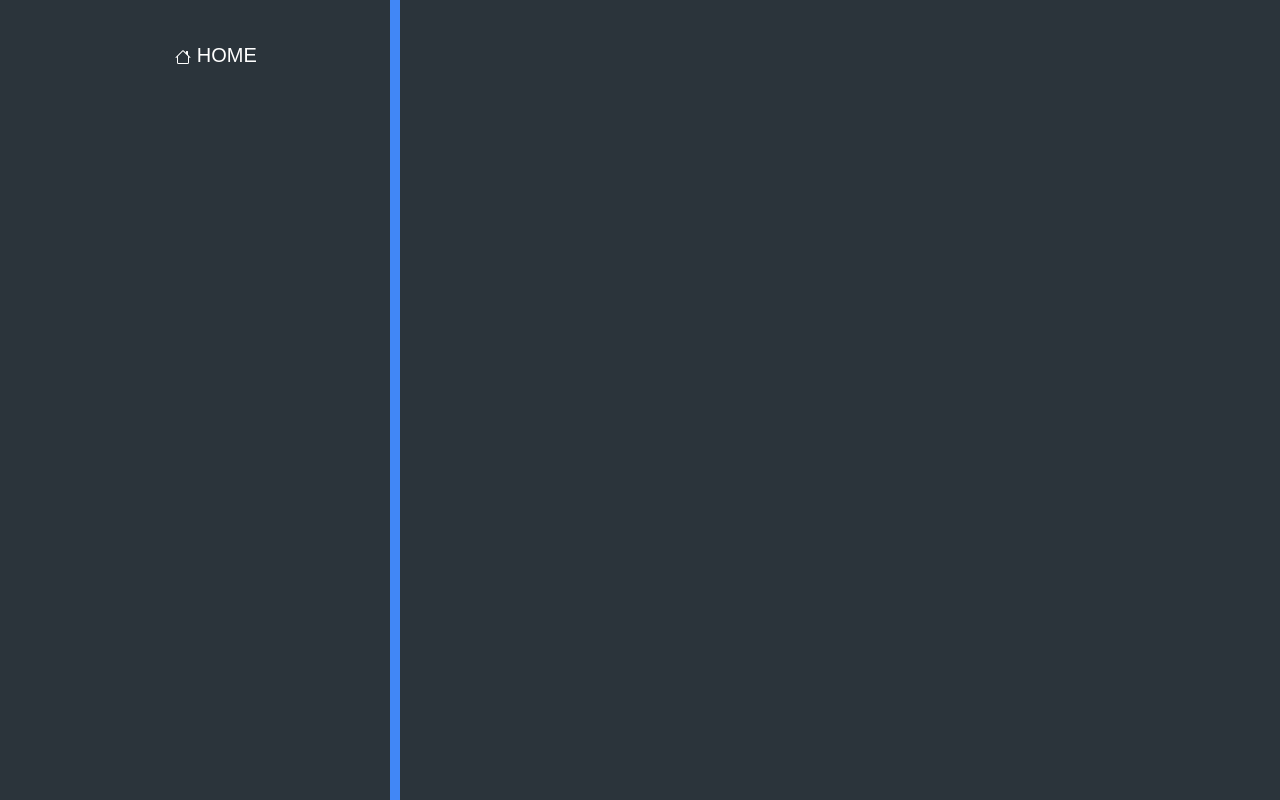
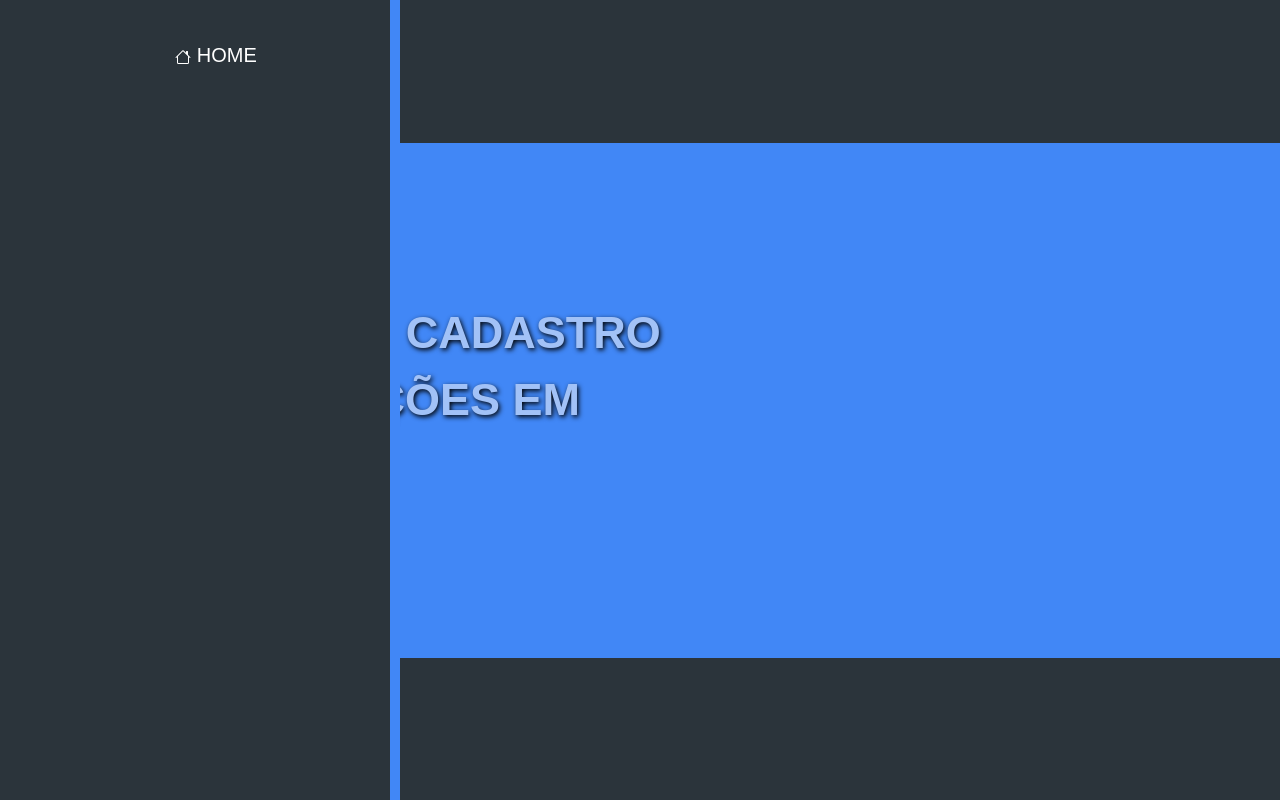
Before and after one commit to cniescola/quinta1300, a PHP site: page / in a window 1280 px wide. Run offline with PHP 8.4, Linux system fonts and the light colour scheme.

Commit message:
commit para fazr em casa

```diff
--- a/dev_plugin/index.html
+++ b/dev_plugin/index.html
@@ -20,10 +20,19 @@
             </li>
         </ul>
     </nav>
+
     </header>
+
     <main>
+      <div id="fundo">
+          <div id="textdivfundo">
+              SISTEMA DE CADASTRO <br>
+              DE ALTERAÇÕES EM <br>
+              MASSA
+          </div>
+      </div>
+    </main>
 
-    </main>
     <footer></footer>
 
     <script src="https://cdn.jsdelivr.net/npm/bootstrap@5.3.3/dist/js/bootstrap.bundle.min.js" integrity="sha384-YvpcrYf0tY3lHB60NNkmXc5s9fDVZLESaAA55NDzOxhy9GkcIdslK1eN7N6jIeHz" crossorigin="anonymous"></script>
--- a/dev_plugin/style.css
+++ b/dev_plugin/style.css
@@ -10,10 +10,11 @@ header{
     width: 100px;
     height: 100%;
     transition: 0.5s;
-    position: relative;
+    position: absolute;
     background-color: #2b343b;
     padding: 40px;
     overflow: hidden;
+    z-index: 1;
 }
 
 header:hover{
@@ -51,3 +52,32 @@ header nav ul li{
         font-size: 20px;
         left: 0px;
 }
+
+main{
+    height: 100%;
+    width: 100%;
+    display: flex;
+    align-items: center;
+    justify-content: center;
+    flex-direction: column;
+    position: absolute;
+}
+#fundo{
+    height: 515px;
+    width: 100%;
+    background-color: #4187f6;
+    top: 0;
+    display: flex;
+    justify-content:start;
+    align-items: center;
+    flex-direction: row;
+}
+
+#textdivfundo{
+    font-size: 45px;
+    font-family: sans-serif;
+    font-weight: 600;
+    color: #a2c2f7;
+    margin-left: 120px;
+    text-shadow: 1.5px 1.5px 5px black;
+}
```
Also changed, not shown: importexcel.php (added, +22 -0 lines), dev_plugin/img/Captura de tela 2025-03-27 141954.png (added), style2.css (added).
